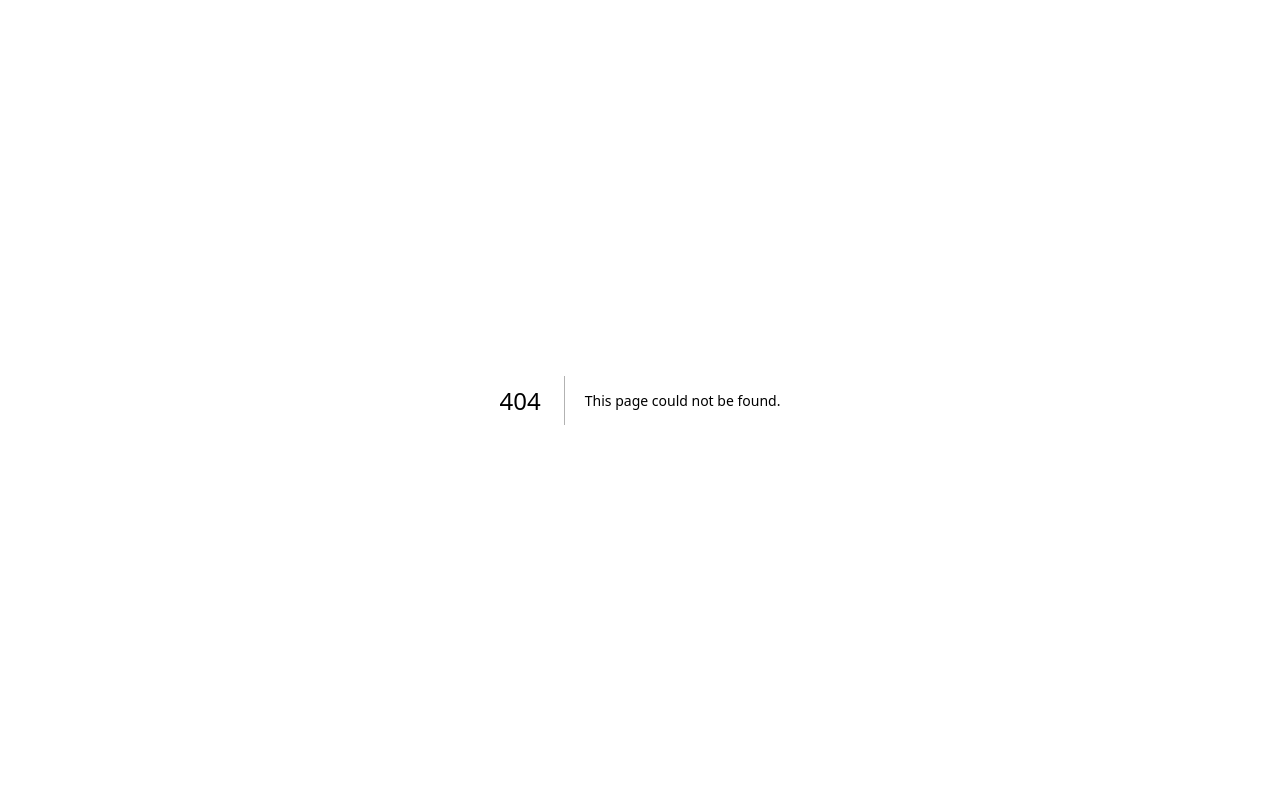
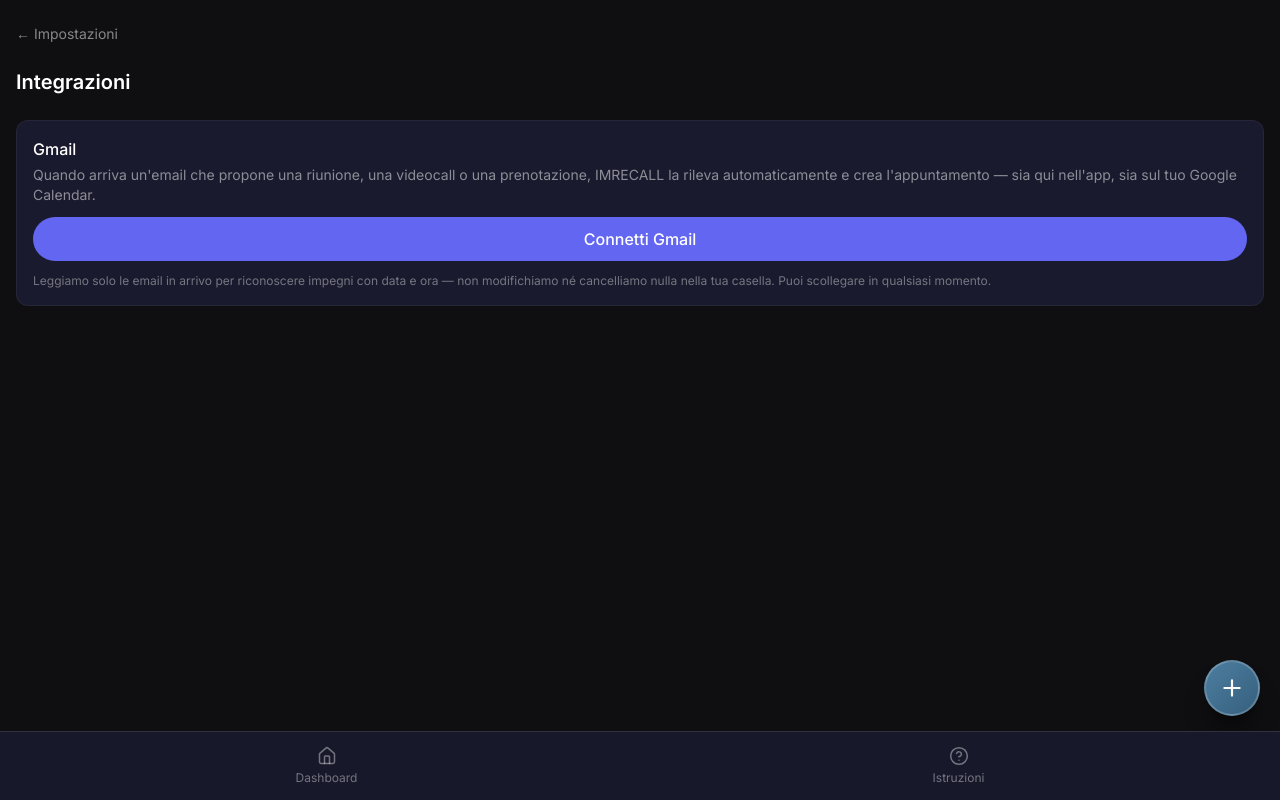
Before and after one commit to Ghostlineapps/imrecall, a Next.js app: page /settings/integrations in a window 1280 px wide. Before the commit this address had no page. Built offline with nearby package versions, Linux system fonts and the light colour scheme; no server answers.

Commit message:
Create page.tsx

```diff
--- /dev/null
+++ b/src/app/(app)/settings/integrations/page.tsx
@@ -0,0 +1,111 @@
+"use client";
+
+import { Suspense, useEffect, useState } from "react";
+import Link from "next/link";
+import { useSearchParams } from "next/navigation";
+import useSWR from "swr";
+
+const fetcher = (url: string) => fetch(url).then((r) => r.json());
+
+type Status = {
+  connected: boolean;
+  google_email?: string;
+  connected_at?: string;
+  last_synced_at?: string;
+};
+
+function IntegrationsContent() {
+  const searchParams = useSearchParams();
+  const { data, mutate, isLoading } = useSWR<Status>("/api/integrations/google/status", fetcher);
+  const [disconnecting, setDisconnecting] = useState(false);
+  const [banner, setBanner] = useState<"connected" | "error" | null>(null);
+
+  useEffect(() => {
+    const google = searchParams.get("google");
+    if (google === "connected" || google === "error") {
+      setBanner(google);
+      mutate();
+    }
+    // eslint-disable-next-line react-hooks/exhaustive-deps
+  }, []);
+
+  async function disconnect() {
+    setDisconnecting(true);
+    try {
+      await fetch("/api/integrations/google/disconnect", { method: "POST" });
+      await mutate();
+    } finally {
+      setDisconnecting(false);
+    }
+  }
+
+  return (
+    <div className="px-4 pt-6 space-y-6">
+      <div className="flex items-center gap-2">
+        <Link href="/settings" className="text-white/50 text-sm">
+          ← Impostazioni
+        </Link>
+      </div>
+
+      <h1 className="text-xl font-semibold">Integrazioni</h1>
+
+      {banner === "connected" && (
+        <div className="card space-y-1 border border-green-500/30">
+          <p className="text-sm">Gmail collegato con successo.</p>
+        </div>
+      )}
+      {banner === "error" && (
+        <div className="card space-y-1">
+          <p className="text-urgent text-sm">
+            Collegamento non riuscito. Se hai annullato l&apos;autorizzazione su Google va bene
+            così, altrimenti riprova tra poco.
+          </p>
+        </div>
+      )}
+
+      <div className="card space-y-3">
+        <div>
+          <p className="font-medium">Gmail</p>
+          <p className="text-sm text-white/50 mt-1">
+            Quando arriva un&apos;email che propone una riunione, una videocall o una
+            prenotazione, IMRECALL la rileva automaticamente e crea l&apos;appuntamento — sia qui
+            nell&apos;app, sia sul tuo Google Calendar.
+          </p>
+        </div>
+
+        {isLoading && <p className="text-sm text-white/40">Verifica collegamento…</p>}
+
+        {!isLoading && data?.connected && (
+          <>
+            <p className="text-sm text-white/50">
+              Collegato come <span className="text-white/80">{data.google_email}</span>
+            </p>
+            <button onClick={disconnect} disabled={disconnecting} className="btn-ghost w-full">
+              {disconnecting ? "Scollegamento…" : "Scollega Gmail"}
+            </button>
+          </>
+        )}
+
+        {!isLoading && !data?.connected && (
+          <a href="/api/integrations/google/connect" className="btn-primary w-full block text-center">
+            Connetti Gmail
+          </a>
+        )}
+
+        <p className="text-xs text-white/40">
+          Leggiamo solo le email in arrivo per riconoscere impegni con data e ora — non
+          modifichiamo né cancelliamo nulla nella tua casella. Puoi scollegare in qualsiasi
+          momento.
+        </p>
+      </div>
+    </div>
+  );
+}
+
+export default function IntegrationsSettingsPage() {
+  return (
+    <Suspense fallback={null}>
+      <IntegrationsContent />
+    </Suspense>
+  );
+}
```
